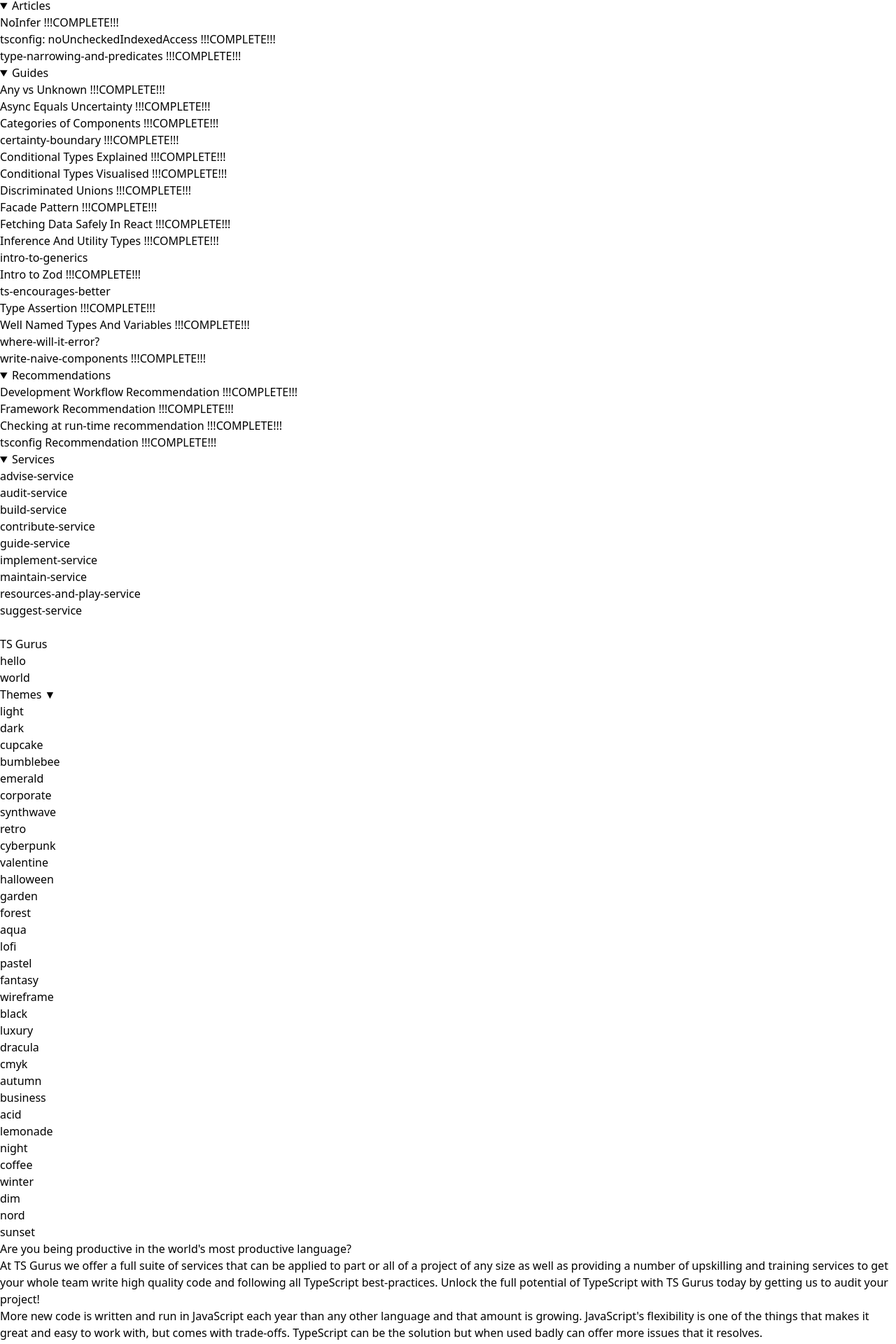
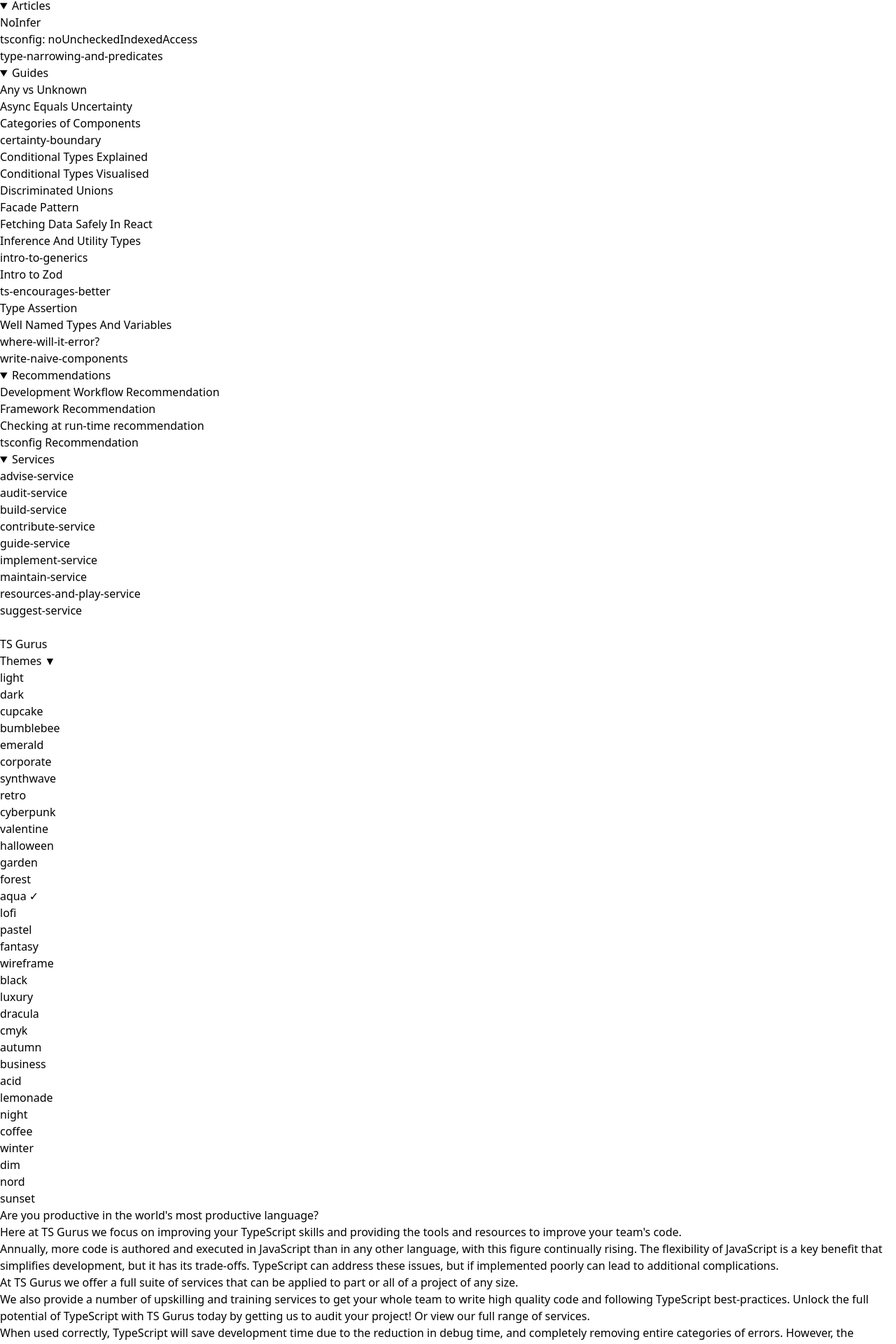
Before and after one commit to robMolloy/tsguru, a Next.js app: page / in a window 1280 px wide. Shown: the part 52-1972 px from the top of the page at 70% size. Built offline with nearby package versions, Linux system fonts and the light colour scheme.

Commit message:
visual and content changes

```diff
--- a/src/modules/layout/NavBar.tsx
+++ b/src/modules/layout/NavBar.tsx
@@ -1,3 +1,4 @@
+import Link from "next/link";
 import { ThemeSelector } from "../themeSelector";
 
 export const NavBar = (p: { onToggleClick: () => void }) => {
@@ -21,13 +22,18 @@ export const NavBar = (p: { onToggleClick: () => void }) => {
         </button>
       </div>
       <div className="hidden md:block">
-        <a className="btn btn-ghost text-xl">TS Gurus</a>
+        <Link href="/" className="btn btn-ghost text-xl">
+          TS Gurus
+        </Link>
       </div>
       <div className="flex-1" />
       <div className="flex gap-4 pr-4">
-        <div className="btn btn-ghost">hello</div>
-        <div className="btn btn-ghost">world</div>
-
+        {false && (
+          <>
+            <div className="btn btn-ghost">hello</div>
+            <div className="btn btn-ghost">world</div>
+          </>
+        )}
         <div className="dropdown dropdown-end dropdown-bottom">
           <div tabIndex={0} role="button" className="btn btn-ghost">
             <div>Themes &#x25BC;</div>
--- a/src/modules/layout/SideMenu.tsx
+++ b/src/modules/layout/SideMenu.tsx
@@ -1,9 +1,8 @@
 import Link from "next/link";
 import { useRouter } from "next/router";
-const c = true;
-const sc = true;
+const hide = true;
 
-type TLinksMapLink = { type: "link"; href: string; label: string; c?: true; sc?: true };
+type TLinksMapLink = { type: "link"; href: string; label: string; hide?: true };
 type TLinksMapLinkGroup = {
   type: "linkGroup";
   href: string;
@@ -19,18 +18,16 @@ const linksMap: TLinksMap = [
     href: "/articles",
     label: "Articles",
     links: [
-      { type: "link", href: "/no-infer", label: "NoInfer", c },
+      { type: "link", href: "/no-infer", label: "NoInfer" },
       {
         type: "link",
         href: "/no-unchecked-indexed-access",
         label: "tsconfig: noUncheckedIndexedAccess",
-        c,
       },
       {
         type: "link",
         href: "/type-narrowing-and-predicates",
         label: "type-narrowing-and-predicates",
-        c,
       },
     ],
   },
@@ -39,52 +36,46 @@ const linksMap: TLinksMap = [
     href: "/guides",
     label: "Guides",
     links: [
-      { type: "link", href: "/any-vs-unknown", label: "Any vs Unknown", c },
-      { type: "link", href: "/async-equals-uncertainty", label: "Async Equals Uncertainty", c },
-      { type: "link", href: "/categories-of-components", label: "Categories of Components", c },
-      { type: "link", href: "/certainty-boundary", label: "certainty-boundary", c },
+      { type: "link", href: "/any-vs-unknown", label: "Any vs Unknown" },
+      { type: "link", href: "/async-equals-uncertainty", label: "Async Equals Uncertainty" },
+      { type: "link", href: "/categories-of-components", label: "Categories of Components" },
+      { type: "link", href: "/certainty-boundary", label: "certainty-boundary" },
       {
         type: "link",
         href: "/conditional-types-explained",
         label: "Conditional Types Explained",
-        c,
       },
       {
         type: "link",
         href: "/conditional-types-visualised",
         label: "Conditional Types Visualised",
-        c,
       },
-      { type: "link", href: "/discriminated-unions", label: "Discriminated Unions", c },
-      { type: "link", href: "/facade-pattern", label: "Facade Pattern", c },
+      { type: "link", href: "/discriminated-unions", label: "Discriminated Unions" },
+      { type: "link", href: "/facade-pattern", label: "Facade Pattern" },
       {
         type: "link",
         href: "/fetching-data-safely-react",
         label: "Fetching Data Safely In React",
-        c,
       },
       {
         type: "link",
         href: "/inference-and-utility-types",
         label: "Inference And Utility Types",
-        c,
       },
-      { type: "link", href: "/intro-to-generics", label: "intro-to-generics" },
-      { type: "link", href: "/intro-to-zod", label: "Intro to Zod", c },
-      { type: "link", href: "/ts-encourages-better", label: "ts-encourages-better" },
-      { type: "link", href: "/type-assertion", label: "Type Assertion", c },
+      { type: "link", href: "/intro-to-generics", label: "intro-to-generics", hide },
+      { type: "link", href: "/intro-to-zod", label: "Intro to Zod" },
+      { type: "link", href: "/ts-encourages-better", label: "ts-encourages-better", hide },
+      { type: "link", href: "/type-assertion", label: "Type Assertion" },
       {
         type: "link",
         href: "/well-named-types-and-variables",
         label: "Well Named Types And Variables",
-        c,
       },
-      { type: "link", href: "/where-will-it-error", label: "where-will-it-error?" },
+      { type: "link", href: "/where-will-it-error", label: "where-will-it-error?", hide },
       {
         type: "link",
         href: "/write-naive-components",
         label: "write-naive-components",
-        c,
       },
     ],
   },
@@ -97,11 +88,10 @@ const linksMap: TLinksMap = [
         type: "link",
         href: "/development-workflow",
         label: "Development Workflow Recommendation",
-        c,
       },
-      { type: "link", href: "/framework", label: "Framework Recommendation", c },
-      { type: "link", href: "/run-time-checking", label: "Checking at run-time recommendation", c },
-      { type: "link", href: "/tsconfig", label: "tsconfig Recommendation", c },
+      { type: "link", href: "/framework", label: "Framework Recommendation" },
+      { type: "link", href: "/run-time-checking", label: "Checking at run-time recommendation" },
+      { type: "link", href: "/tsconfig", label: "tsconfig Recommendation" },
     ],
   },
   {
@@ -137,7 +127,7 @@ export const SideMenu = (p: { show: boolean }) => {
             return (
               <li key={item.href}>
                 <Link href={item.href} className={router.route === item.href ? "active" : ""}>
-                  {item.label} {item.c ? "!!!COMPLETE!!!" : ""}
+                  {item.label}
                 </Link>
               </li>
             );
@@ -162,7 +152,6 @@ export const SideMenu = (p: { show: boolean }) => {
                           className={router.route === `${item.href}${child.href}` ? "active" : ""}
                         >
                           {child.label}
-                          {child.c ? " !!!COMPLETE!!!" : ""}
                         </Link>
                       </li>
                     ))}
--- a/src/modules/themeSelector/ThemeSelector.tsx
+++ b/src/modules/themeSelector/ThemeSelector.tsx
@@ -1,12 +1,6 @@
 import { useEffect, useState } from "react";
 
-export const brandColors = [
-  "neutral",
-  "primary",
-  "secondary",
-  "accent",
-  "ghost",
-] as const;
+export const brandColors = ["neutral", "primary", "secondary", "accent", "ghost"] as const;
 const stateColors = ["info", "success", "warning", "error"] as const;
 const allColors = [...brandColors, ...stateColors];
 
@@ -61,9 +55,7 @@ const themeNames = [
 ] as const;
 
 export const ThemeSelector = () => {
-  const [themeName, setThemeName] = useState<
-    (typeof themeNames)[number] | undefined
-  >();
+  const [themeName, setThemeName] = useState<(typeof themeNames)[number] | undefined>("aqua");
 
   useEffect(() => {
     const newThemeName = window.localStorage.getItem("themeName");
@@ -74,8 +66,7 @@ export const ThemeSelector = () => {
   useEffect(() => {
     if (!themeName) return;
     const htmlElm = document.querySelector("html");
-    if (!htmlElm)
-      throw new Error("can't find html element so unable to change theme");
+    if (!htmlElm) throw new Error("can't find html element so unable to change theme");
 
     htmlElm.setAttribute("data-theme", themeName);
     window.localStorage.setItem("themeName", themeName);
@@ -99,9 +90,7 @@ export const ThemeSelector = () => {
                   {Object.entries(colorClassMap).map((entry) => (
                     <div key={`${x}-${entry[0]}`}>
                       <div className="tooltip" data-tip={entry[0]}>
-                        <div
-                          className={`badge ${entry[1]} badge-xs border-base-100`}
-                        ></div>
+                        <div className={`badge ${entry[1]} badge-xs border-base-100`}></div>
                       </div>
                     </div>
                   ))}
--- a/src/pages/index.page.tsx
+++ b/src/pages/index.page.tsx
@@ -1,28 +1,44 @@
-import { Hero } from "@/components";
+import { Hero, Typography } from "@/components";
+import Link from "next/link";
+import { useEffect, useState } from "react";
 
 export default function Page() {
+  const [state, setState] = useState(false);
+  useEffect(() => {
+    setTimeout(() => {
+      setState(true);
+    }, 1000);
+  }, []);
   return (
     <div>
       <Hero className="py-32">
         <div className="prose">
-          <h2>Are you being productive in the world's most productive language?</h2>
-
-          <p>
-            At TS Gurus we offer a full suite of services that can be applied to part or all of a
-            project of any size as well as providing a number of upskilling and training services to
-            get your whole team write high quality code and following all TypeScript best-practices.
-            Unlock the full potential of TypeScript with TS Gurus today by getting us to audit your
-            project!
+          <h1 className="mt-0">Are you productive in the world's most productive language?</h1>
+          <p className="text-xl">
+            Here at TS Gurus we focus on improving your TypeScript skills and providing the tools
+            and resources to improve your team's code.
           </p>
         </div>
       </Hero>
 
-      <div className="prose max-w-xxxl m-auto ">
+      <Typography>
         <p>
-          More new code is written and run in JavaScript each year than any other language and that
-          amount is growing. JavaScript's flexibility is one of the things that makes it great and
-          easy to work with, but comes with trade-offs. TypeScript can be the solution but when used
-          badly can offer more issues that it resolves.
+          Annually, more code is authored and executed in JavaScript than in any other language,
+          with this figure continually rising. The flexibility of JavaScript is a key benefit that
+          simplifies development, but it has its trade-offs. TypeScript can address these issues,
+          but if implemented poorly can lead to additional complications.
+        </p>
+
+        <p>
+          At TS Gurus we offer a full suite of services that can be applied to part or all of a
+          project of any size.
+        </p>
+        <p>
+          We also provide a number of upskilling and training services to get your whole team to
+          write high quality code and following TypeScript best-practices. Unlock the full potential
+          of TypeScript with TS Gurus today by getting us to{" "}
+          <Link href="/services/audit-service"> audit your project</Link>! Or view our{" "}
+          <Link href="/services">full range of services</Link>.
         </p>
         <p>
           When used correctly, TypeScript will save development time due to the reduction in debug
@@ -30,7 +46,7 @@ export default function Page() {
           compiler works across your whole project, and small errors in one area can cause errors
           throughout.
         </p>
-      </div>
+      </Typography>
     </div>
   );
 }
```
